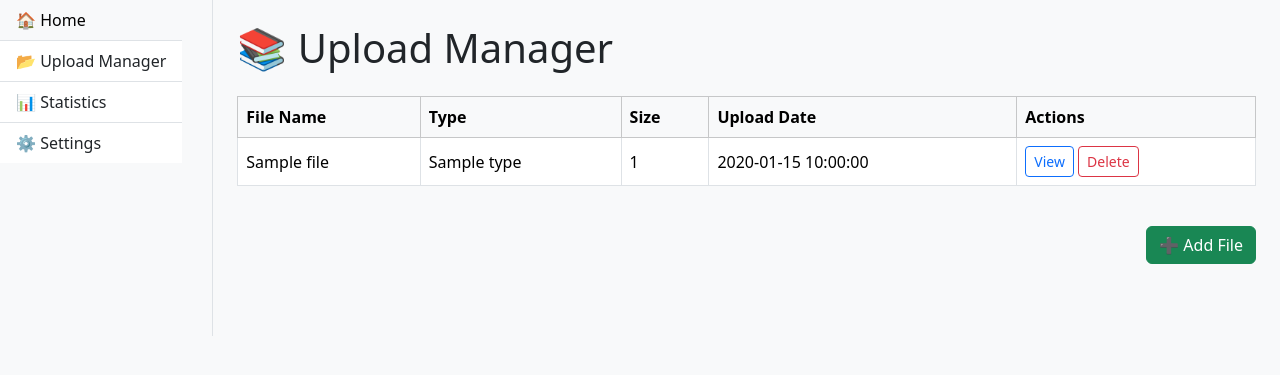
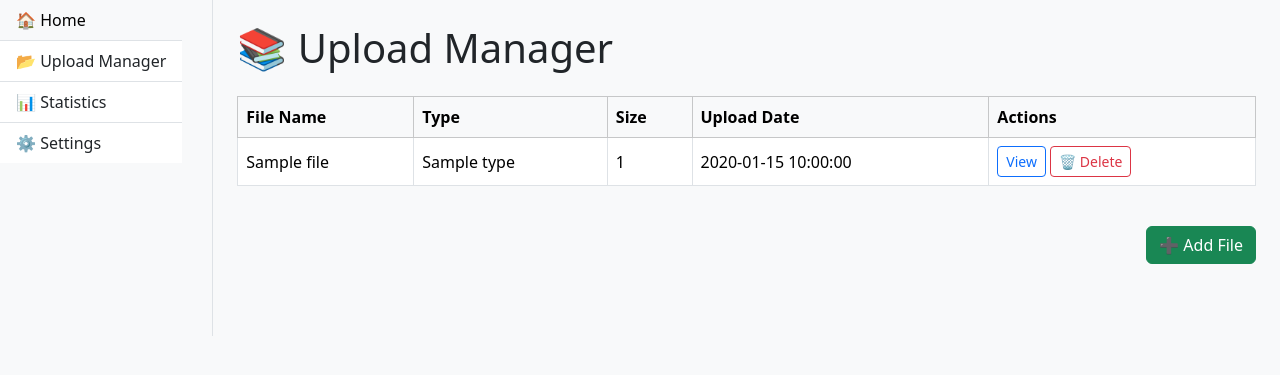
Before and after one commit to rohansehgal/llm-rag-assistant, a Flask app: template templates/upload.html in a window 1280 px wide. Shown: the top 375 px of the page. Run offline with Flask 3, Linux system fonts and the light colour scheme; the template is opened without the code that fills it: most values are stand-ins (such as "Sample title", 1, 10 or a date in 2020); some libraries are stand-ins or nearby versions.

Commit message:
delete button fix

```diff
--- a/templates/upload.html
+++ b/templates/upload.html
@@ -87,10 +87,7 @@ OTHER:
               <td>{{ file.upload_date }}</td>
               <td>
                 <a href="{{ url_for('uploaded_file', filename=file.name) }}" target="_blank" class="btn btn-outline-primary btn-sm">View</a>
-                <form action="/delete-file" method="post" class="d-inline">
-                  <input type="hidden" name="filename" value="{{ file.name }}">
-                  <button type="submit" class="btn btn-outline-danger btn-sm">Delete</button>
-                </form>
+                <button onclick="confirmDelete('{{ file.name }}', this)" class="btn btn-outline-danger btn-sm">🗑️ Delete</button>
               </td>
             </tr>
             {% endfor %}
```
